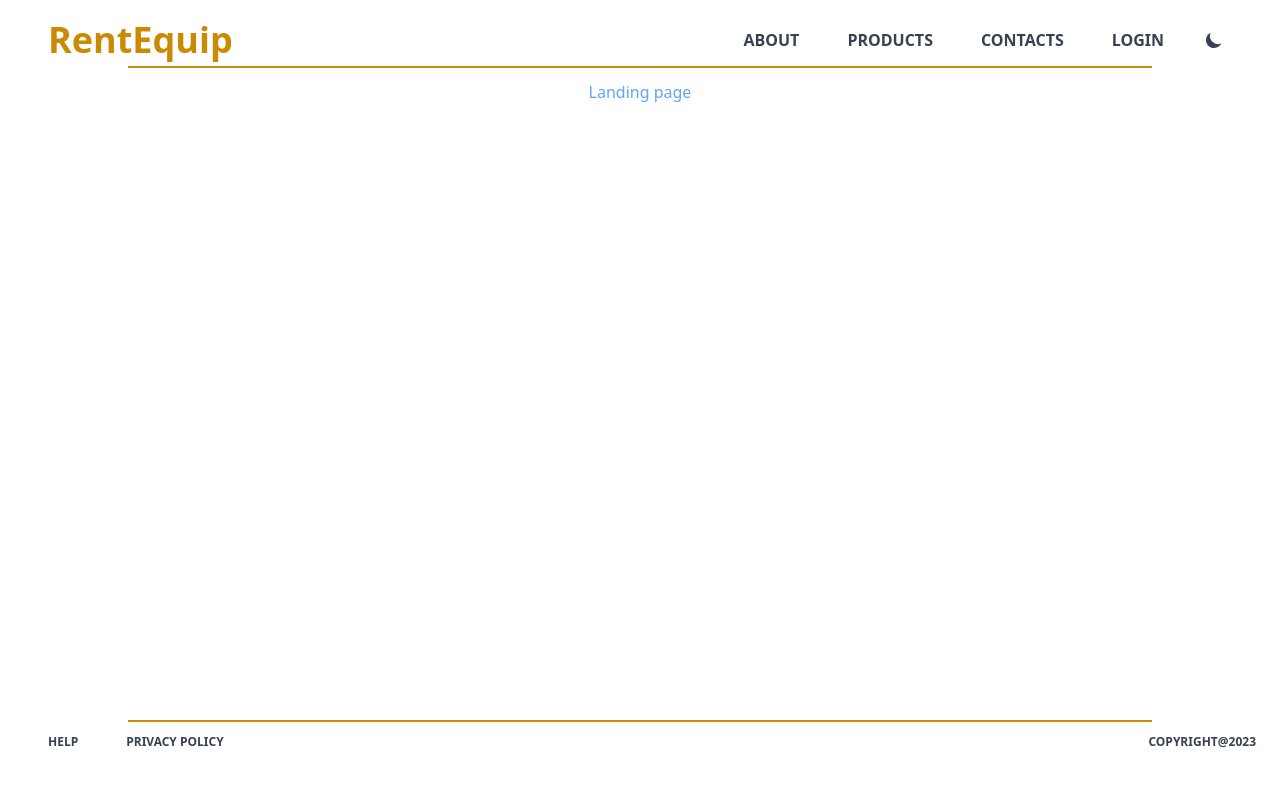
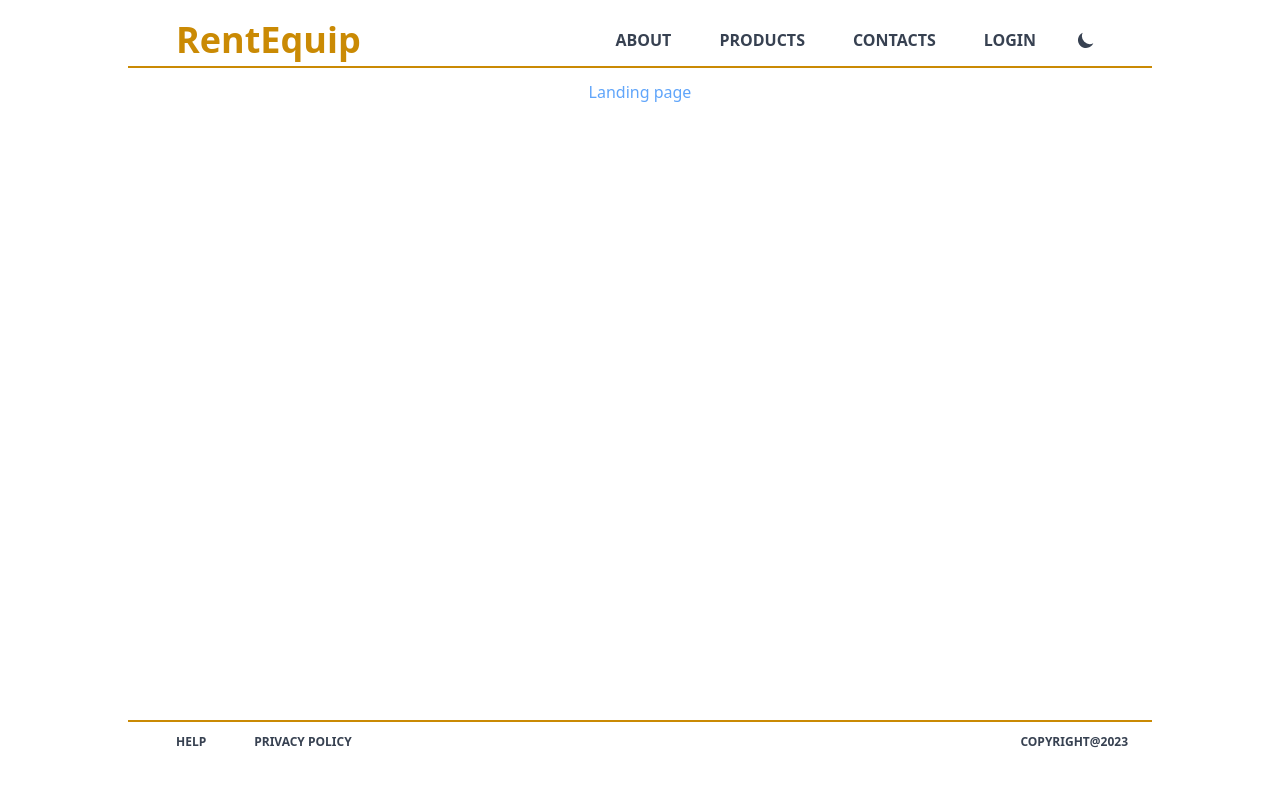
Before and after one commit to ConstantinHuidu/rentingdev, a Next.js app: page / in a window 1280 px wide. Shown: the top 786 px of the page. Built offline with nearby package versions, Linux system fonts and the light colour scheme; no server answers.

Commit message:
header darkMode final

```diff
--- a/components/layout/Footer.tsx
+++ b/components/layout/Footer.tsx
@@ -3,11 +3,11 @@ import React from "react";
 
 const Footer = () => {
   return (
-    <div className="w-full h-[10vh] bg-white dark:bg-gray-900 dark:text-white">
+    <div className="w-full h-[10vh] bg-white dark:bg-gray-900 dark:text-white transition-all duration-300">
       <div className="flex justify-center items-center ">
         <span className="bg-yellow-600 h-0.5 w-4/5 mb-3"></span>
       </div>
-      <div className="container px-6 flex justify-between items-center m-auto w-full uppercase lg:font-semibold flex-col lg:flex-row text-gray-700 dark:text-white text-xs">
+      <div className="container px-6 flex justify-between items-center m-auto w-[80%] uppercase lg:font-semibold flex-col lg:flex-row text-gray-700 dark:text-white text-xs">
         <div>
           <Link
             className="hover:bg-gray-200  dark:hover:text-black rounded-lg py-2 px-6 w-full cursor-pointer "
--- a/components/layout/Header.tsx
+++ b/components/layout/Header.tsx
@@ -27,7 +27,7 @@ const Header = ({ darkMode, toggleDarkMode }: HeaderPropsType) => {
       <div className="flex justify-center items-center">
         <span className="absolute w-4/5 bottom-3 h-0.5 bg-yellow-600"></span>
       </div>
-      <div className="container m-auto h-full flex justify-between items-center text-gray-700">
+      <div className="container w-[80%] m-auto h-full flex justify-between items-center text-gray-700">
         <h1 className="pl-8 py-4 text-4xl text-yellow-600 font-bold">
           <Link
             className="hover:bg-gray-200 rounded-lg py-1 px-4 transition-all duration-300"
@@ -54,7 +54,7 @@ const Header = ({ darkMode, toggleDarkMode }: HeaderPropsType) => {
             />
           </div>
           <button
-            className="block md:hidden py-3 px-4 mx-2rounded focus:outline-none hover:bg-gray-200 group transition-all duration-300"
+            className="block md:hidden py-3 px-4 mx-2rounded focus:outline-none hover:bg-gray-200 rounded-lg group transition-all duration-300"
             onClick={() => setIsOpen(!isOpen)}
           >
             <div
--- a/components/layout/HeaderLinks.tsx
+++ b/components/layout/HeaderLinks.tsx
@@ -18,7 +18,7 @@ export const DesktopLink = ({ label, href, handleClick }: LinkTypeProps) => (
 );
 export const MobileLink = ({ href, label, handleClick }: LinkTypeProps) => (
   <Link
-    className="hover:bg-gray-200 rounded-lg py-4 px-6 w-full cursor-pointer text-black dark:text-white dark:hover:text-black transition-all duration-300"
+    className="hover:bg-gray-200 rounded-lg py-4 px-6 w-1/3 cursor-pointer text-black dark:text-white dark:hover:text-black transition-all duration-300"
     href={href}
     onClick={handleClick}
   >
```
